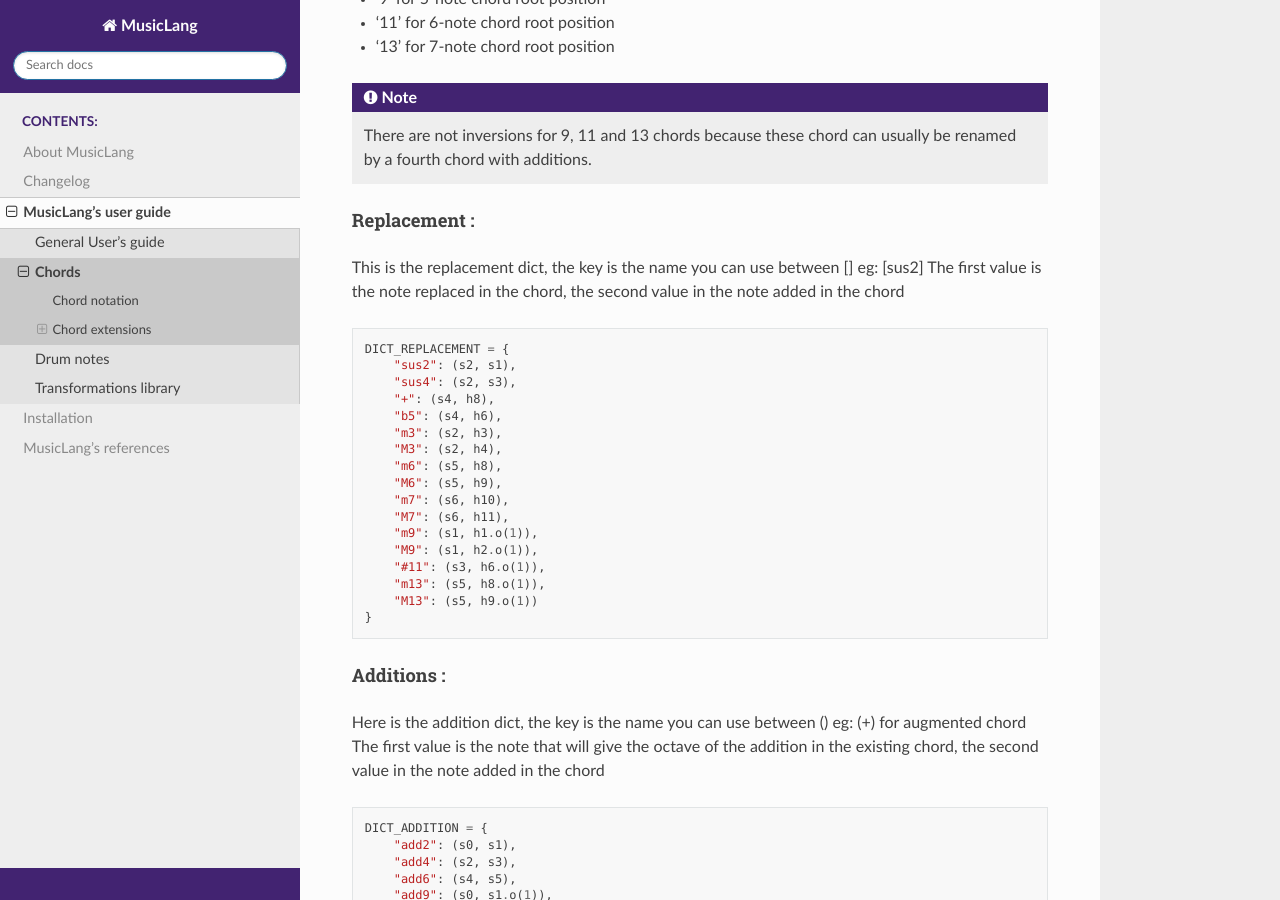
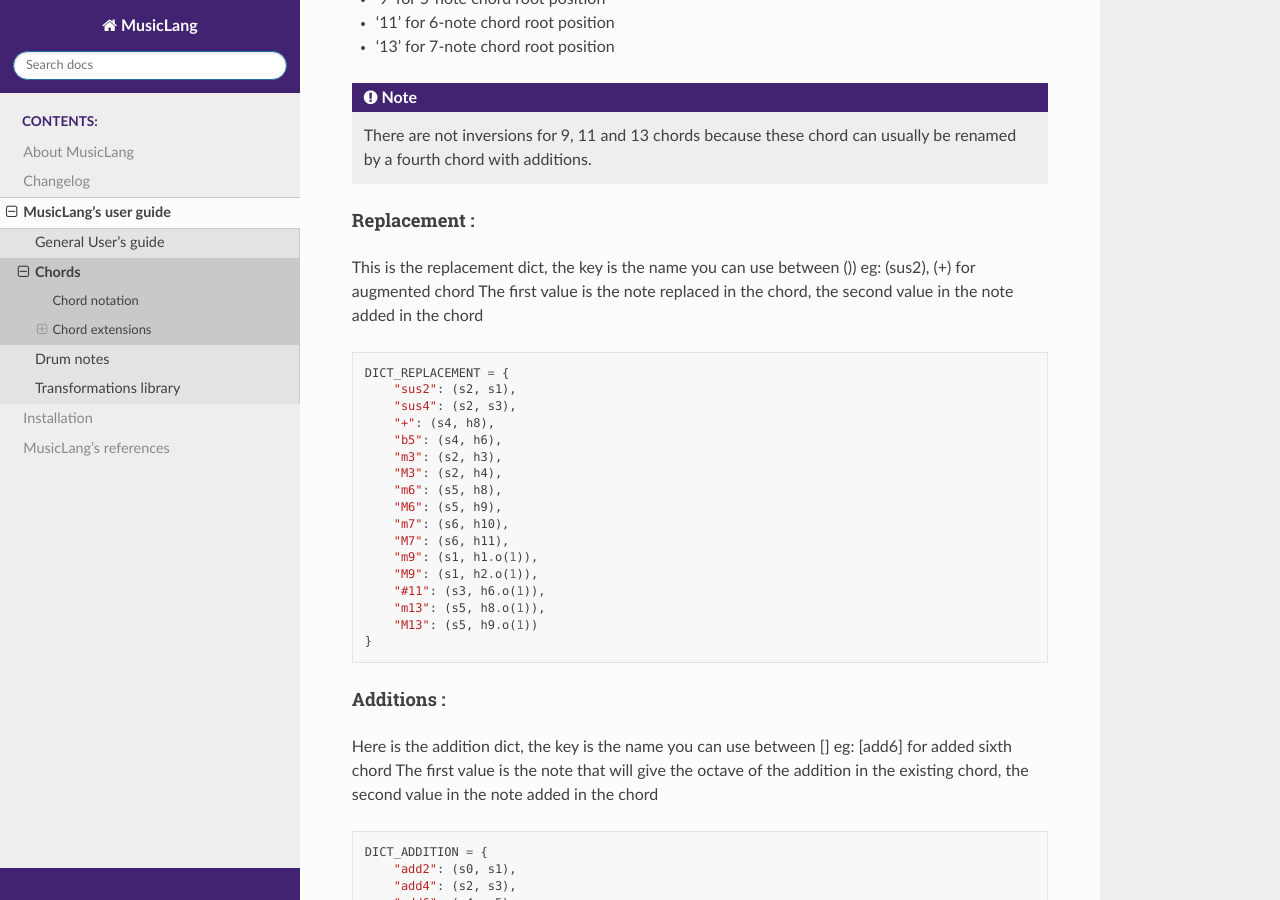
Before and after one commit to MusicLang/musiclang, a Sphinx documentation site: the page built from documentation/usage/chords.rst, in a window 1280 px wide and 900 px high, scrolled down 1634 px. Built offline with Sphinx 7.4.7 and the Read the Docs theme 2.0.0, drawn with Linux system fonts in a browser that asks for light colours; some of the changed text lies outside the part shown.

Commit message:
fix bugs on chord doc

```diff
--- a/documentation/usage/chords.rst
+++ b/documentation/usage/chords.rst
@@ -22,7 +22,7 @@
     C_major_chord = (I % I.M)  # I in key of C major
     C_minor_chord = (I % I.m)  # I In key of C minor
     F_sharp_diminished7 = (VII % V.m) # VII in key of G minor
-    D_major_sus2_second_inversion = (I % II.M)['64[sus2]'] # I in key of D major
+    D_major_sus2_second_inversion = (I % II.M)['64(sus2)'] # I in key of D major
 
 
 
@@ -71,7 +71,7 @@
 Replacement :
 ****************
 
-This is the replacement dict, the key is the name you can use between [] eg: [sus2]
+This is the replacement dict, the key is the name you can use between ()) eg: (sus2), (+) for augmented chord
 The first value is the note replaced in the chord, the second value in the note added in the chord ::
 
 
@@ -99,7 +99,7 @@
 
 
 
-Here is the addition dict, the key is the name you can use between () eg: (+) for augmented chord
+Here is the addition dict, the key is the name you can use between [] eg: [add6] for added sixth chord
 The first value is the note that will give the octave of the addition in the existing chord, the second value in the note added in the chord ::
 
     DICT_ADDITION = {
@@ -156,14 +156,14 @@
 Chord extension notes (b0, b1 ...). Chord extension notes are understood as the notes of the
 arpeggio of the current chord starting by the chord bass::
 
-    score = (I % I.M)['6[sus2]'](b0 + b1 + b2 + b3)
+    score = (I % I.M)['6(sus2)'](b0 + b1 + b2 + b3)
 
 Will give the notes : ``D, G, C.o(1), E.o(1)``
 
 Another example slightly more complex ::
 
 
-    score = (I % I.M)['6[m3](+){-1}'](b0 + b1 + b2 + b3)
+    score = (I % I.M)['6(m3)(+){-1}'](b0 + b1 + b2 + b3)
 
 Will give the notes : ``Eb, G#, Eb.o(1), G#.o(1)``
 
@@ -174,6 +174,6 @@
 Chord notes (c0, c1 ...). Chord extension notes are understood as the notes of the
 arpeggio of the current chord starting by the chord root. For example ::
 
-    score = (I % I.M)['6[sus2]'](c0 + c1 + c2 + c3)
+    score = (I % I.M)['6(sus2)'](c0 + c1 + c2 + c3)
 
 Will give the notes : ``C, D, G, C.o(1)``
```
Also changed, not shown: other parts of documentation/usage/chords.rst (+1 -1 lines), 6 other files.
